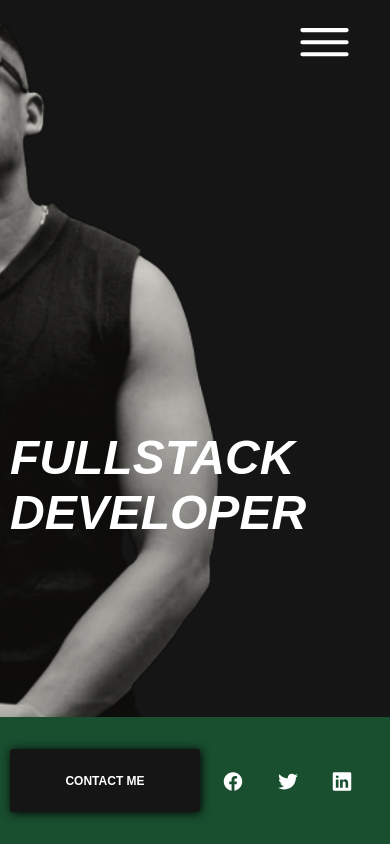
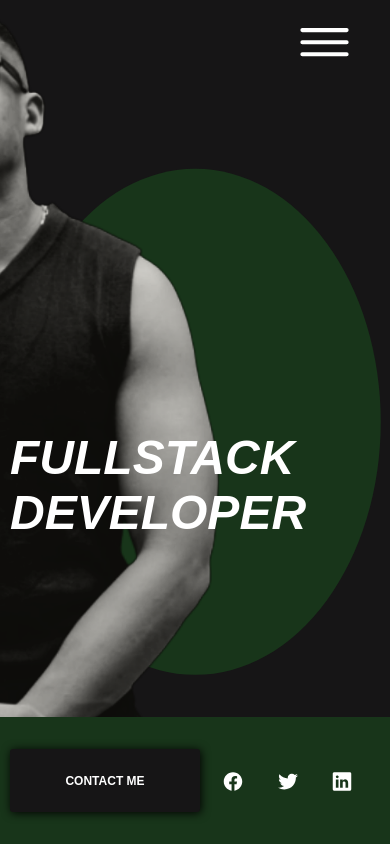
Before and after one commit to Solwandle-Mihlali/my-portfolio, a website: page index.html in a window 390 px wide. Shown: the top 844 px of the page. Drawn offline with nearby package versions, Linux system fonts and the light colour scheme.

Commit message:
new changes

```diff
--- a/index.html
+++ b/index.html
@@ -11,6 +11,8 @@
     <title>Document</title>
 </head>
 <body>
+
+    <div id="bgLogo" ></div>
 <!--DESKTOP DESIGN-->
     <nav id="nav " class="mobileNavStyle">
         <div class="logo mobileLogoStyle">
@@ -183,9 +185,6 @@
             </ul>
         </div>
      </div>
-
-
     <script src="index.js"></script>
-
 </body>
 </html>
--- a/mobileStyle/mobileStyle.css
+++ b/mobileStyle/mobileStyle.css
@@ -1,34 +1,24 @@
 @media all and (max-width:768px)  {
     @import url('https://fonts.googleapis.com/css2?family=Fjalla+One&display=swap');
     /*HIDING DESKTOP AND TABLET VIEWS*/
-
     .mobileNavStyle{
         display: none;
     }
-
     .container{
         display: none;
     }
-
     .section2{
         display: none;
     }
-
     .skillsSection{
         display: none;
     }
-
-
-
     :root{
-
         --main: rgb(22, 21, 22);
-        --primary:  rgb(25, 78, 47);
+        --primary:  rgb(24, 53, 26);
         --subtle: rgb(32, 97, 97)e;
         --font:'Fjalla One', sans-serif;
-
     }
-
     body{
         width: 100%;
         min-height: 100vh;
@@ -39,9 +29,19 @@
         gap: 10%;
         background: var(--main);
     }
-
+    #bgLogo{
+        display: block;
+        position: fixed;
+        top: 50%;
+        left:50%;
+        transform: translate(-50%,-50%);
+        z-index: -1;
+        width: 95%;
+        height: 60%;
+        background-color: var(--primary);
+        border-radius: 50%;
+    }
     .mobile-toggle-menu-container{
-
         width: 100%;
         height: 10vh;
         display: flex;
@@ -53,8 +53,6 @@
         left: 0;
         padding: 10px;
     }
-
-
     .mobile-toggle-menu-container .mobile-toggle-menu{
         width: 30%;
         height: 100%;
@@ -62,20 +60,14 @@
         align-items: center;
         color: rgb(255, 255, 255);
         font-weight: bold;
-
-
     }
     .mobile-toggle-menu-container .nav-spacer{
         width: 70%;
         height: 100%;
-
     }
-
     .mobile-toggle-menu-container img{
         width: 25%;
     }
-
-
     .mobile-nav{
         width: 100%;
         height: 50vh;
@@ -213,6 +205,7 @@
         align-items: center;
         justify-content: flex-start;
         padding: 10px;
+        background: var(--main);
     }
 
     .mobile-section2 h1{
@@ -271,7 +264,7 @@
         flex-direction: column;
         list-style: none;
         padding: 10px;
-        gap: 2%;
+        gap: 1%;
       }
       .mobile-section2 .list ul li{
         width: 100%;
--- a/style.css
+++ b/style.css
@@ -16,6 +16,12 @@ body{
     flex-direction: column;
     align-items: center;
     justify-content: flex-start;
+}
+
+
+#bgLogo{
+
+    display: none;
 }
 
 .mobileLogo{
```
